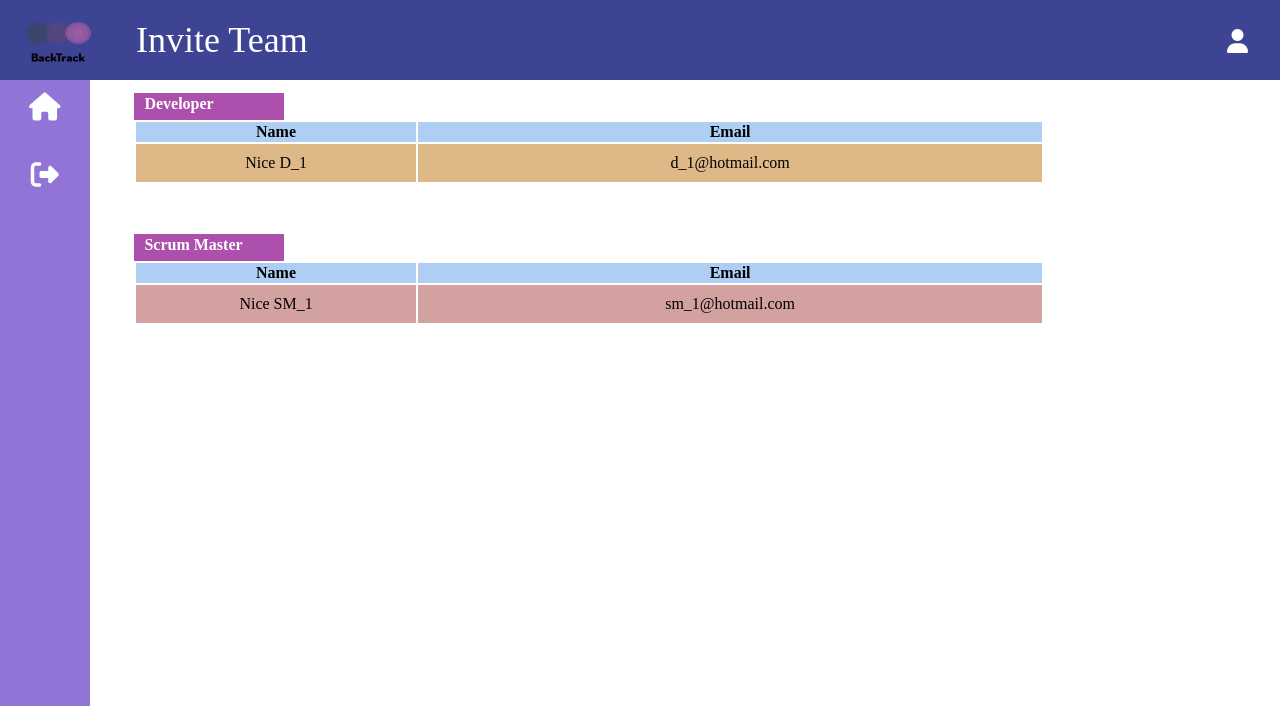
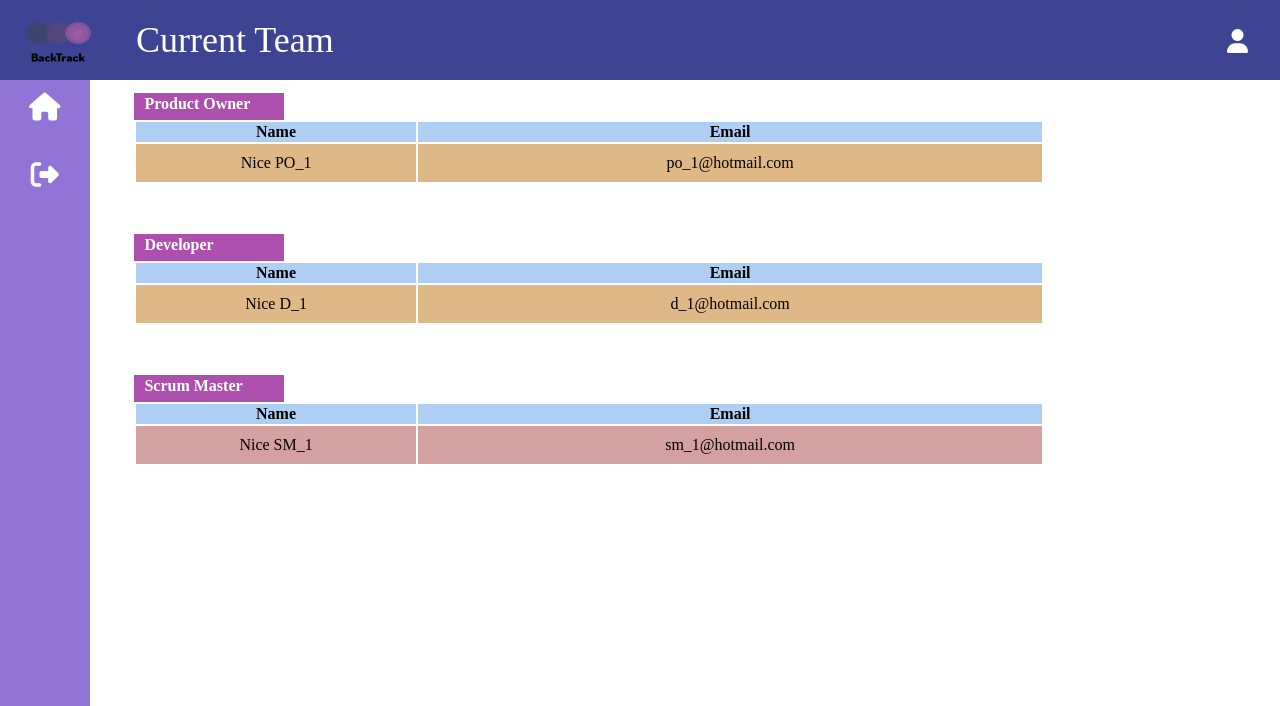
Before and after one commit to zhiqianfoo97/A-Web-Platform-for-Organizing-Projects-using-Scrum-Practice, a Django app: page /1/inviteteam/ in a window 1280 px wide. Shown: the top 706 px of the page. Run offline with Django 3.2, Linux system fonts and the light colour scheme; data comes from the database, SQL or seed files in the repository; both versions use the stored data as it was after the commit; some libraries are stand-ins or nearby versions.

Commit message:
fixed some title and logout now clear cookies

```diff
--- a/application/urls.py
+++ b/application/urls.py
@@ -54,4 +54,5 @@ urlpatterns = [
     path('', lg_views.loginPage.as_view(), name='login_page'),
     path('login', lg_views.loginPage.as_view(), name='login_page'),
     path('login/auth', lg_views.login_auth, name='login_auth'),
+    path('logout/', lg_views.logout, name='logout'),
 ]
--- a/application/views/project_views.py
+++ b/application/views/project_views.py
@@ -138,6 +138,7 @@ class inviteTeamPage(TemplateView):
         context['dev_invited'] = User.objects.filter(user_id__in = current_invited_dev)
         context['dev_exist'] = User.objects.filter(user_id__in = current_working_dev)
         context['project_id'] = project_id
+        context['po'] = WorksOnProject.objects.get(user_id__role = 'PO', project_id = project)
         if (project.status == "Done"):
             context['project_end'] = 1
         else:
--- a/templates/common/base.html
+++ b/templates/common/base.html
@@ -139,11 +139,11 @@
 
     <body>
         <ul class="vertical_nav_bar">
-                    <li class="vertical_nav_bar1"><a class ="dashboard" href="/all_projects"><i class='fas fa-home'></i></a></li>
-                    <li class="vertical_nav_bar1"><a class ="pb" href="/{{ project_id }}/productbacklogs/"><i class='fas fa-database'></i></a></li>
-                    <li class="vertical_nav_bar1"><a class ="sprint_pb" href="/{{ project_id }}/sprintlist/"><i class='far fa-calendar-alt'></i></a></li>
-                    <li class="vertical_nav_bar1"><a class ="currentsprint" href="/{{ project_id }}/sprintbacklogs/current"><i class="fa fa-map-marker"></i></a></li>
-                    <li class="vertical_nav_bar1"><a class ="signout" href="#signout"><i onclick="document.getElementById('signoutModal').style.display='block'"class='fas fa-sign-out-alt'></i></a></li>
+                    <li class="vertical_nav_bar1"><a class ="dashboard" href="/all_projects" title="Dashboard"><i class='fas fa-home'></i></a></li>
+                    <li class="vertical_nav_bar1"><a class ="pb" href="/{{ project_id }}/productbacklogs/" title="Product backlog"><i class='fas fa-database'></i></a></li>
+                    <li class="vertical_nav_bar1"><a class ="sprint_pb" href="/{{ project_id }}/sprintlist/" title="Sprint list"><i class='far fa-calendar-alt'></i></a></li>
+                    <li class="vertical_nav_bar1"><a class ="currentsprint" href="/{{ project_id }}/sprintbacklogs/current" title="Current sprint"><i class="fa fa-map-marker"></i></a></li>
+                    <li class="vertical_nav_bar1"><a class ="signout" href="#signout" title="Log out"><i onclick="document.getElementById('signoutModal').style.display='block'"class='fas fa-sign-out-alt'></i></a></li>
         </ul>
 
         <nav>
@@ -158,7 +158,7 @@
         <div id="signoutModal" class="thismodal" role="dialog">
             <span onclick="document.getElementById('signoutModal').style.display='none'" class="thisclose" title="Close Modal">×</span>
 
-              <form action="/login" id="deleteForm" method="GET" class="thismodal-content1">
+              <form action="{% url 'application:logout' %}" id="deleteForm" method="GET" class="thismodal-content1">
                 {% csrf_token %}
                   <div class="thiscontainer1">
                       <div class="thismodal-header">
--- a/templates/dashboard.html
+++ b/templates/dashboard.html
@@ -13,7 +13,7 @@
         {% if not current_project and user_role == 'PO' %}
             <li class="vertical_nav_bar1"><a class ="pb" onclick="document.getElementById('id01').style.display='block'" title="Create new project" onmouseover="" style="cursor: pointer;"><i class='fas fa-plus'></i></a></li>
         {% endif %}
-        <li class="vertical_nav_bar1"><a class ="signout" href="#signout"><i onclick="document.getElementById('signoutModal').style.display='block'"class='fas fa-sign-out-alt'></i></a></li>
+        <li class="vertical_nav_bar1"><a class ="signout" href="#signout" title="Log out"><i onclick="document.getElementById('signoutModal').style.display='block'"class='fas fa-sign-out-alt'></i></a></li>
     </ul>
 
     <nav>
@@ -39,7 +39,7 @@
                                 <div>
                                     <a class ="pb" href="/{{ project.project_id }}/productbacklogs/" title="Product Backlog" ><i class='fas fa-database'></i></a>
                                     <a class ="sprint_pb" href="/{{ project.project_id }}/sprintlist/" title="Sprint List"><i class='far fa-calendar-alt' id="icon"></i></a>
-                                    <a class="invite_team" style="color:rgb(85, 26, 139)" href="/{{ project.project_id }}/inviteteam/"><i class='fas fa-users' id='icon2'></i></a>
+                                    <a class="invite_team" style="color:rgb(85, 26, 139)" href="/{{ project.project_id }}/inviteteam/" title="Invite team"><i class='fas fa-users' id='icon2'></i></a>
                                 </div>
                             </div>
                             {% endfor %}
--- a/templates/invite.html
+++ b/templates/invite.html
@@ -10,13 +10,17 @@
 <div class="content">
     <ul class="vertical_nav_bar">
         <li class="vertical_nav_bar1"><a class ="dashboard" href="/all_projects" title="Dashboard" ><i class='fas fa-home'></i></a></li>
-        <li class="vertical_nav_bar1"><a class ="signout" href="#signout"><i onclick="document.getElementById('signoutModal').style.display='block'"class='fas fa-sign-out-alt'></i></a></li>
+        <li class="vertical_nav_bar1"><a class ="signout" href="#signout" title="Log out"><i onclick="document.getElementById('signoutModal').style.display='block'"class='fas fa-sign-out-alt'></i></a></li>
     </ul>
 
     <nav>
         <ul>
             <li><img class="logo" src= "/static/logo_transparent.png"  alt= "logo"></li>
+            {% if user_role == "PO"%}
             <li><a class="title">Invite Team</a></li>
+            {% else %}
+            <li><a class="title">Current Team</a></li>
+            {% endif %}
             <li><a class="username">{{user_name}}</a></li>
             <li><a class="icon"><i class='fas fa-user'></i></a></li>
         </ul>
@@ -113,6 +117,33 @@
 
     <h2 class="container1">Current Team</h2>
     {% endif %}
+    {% if user_role != 'PO' %}
+    <h4 class="title1">Product Owner</h4>
+    <table class="table in_progress_pbi_list" style="width:80%;">
+        <!--Table head-->
+        <thead>
+        <tr>
+            <th width="20%">Name</th>
+            <th width="45%">Email</th>
+            <!-- <th width="10%">Invited</th> -->
+        </tr>
+        </thead>
+        <!--Table head-->
+        <!--Table body-->
+
+        <tbody style="background-color: burlywood;">
+                <tr class="in_progress_pbi">
+                <td scope="row">{{ po.user_id.name }}</td>
+                <td>{{ po.user_id.email }}</td>
+                <!-- <td>Yes</td> -->
+                </tr>
+        </tbody>
+
+
+
+    </table>
+    {% endif %}
+
     <h4 class="title1">Developer</h4>
     <table class="table in_progress_pbi_list" style="width:80%;">
         <!--Table head-->
```
Also changed, not shown: application/views/login_views.py (+5 -2 lines), db.sqlite3.
